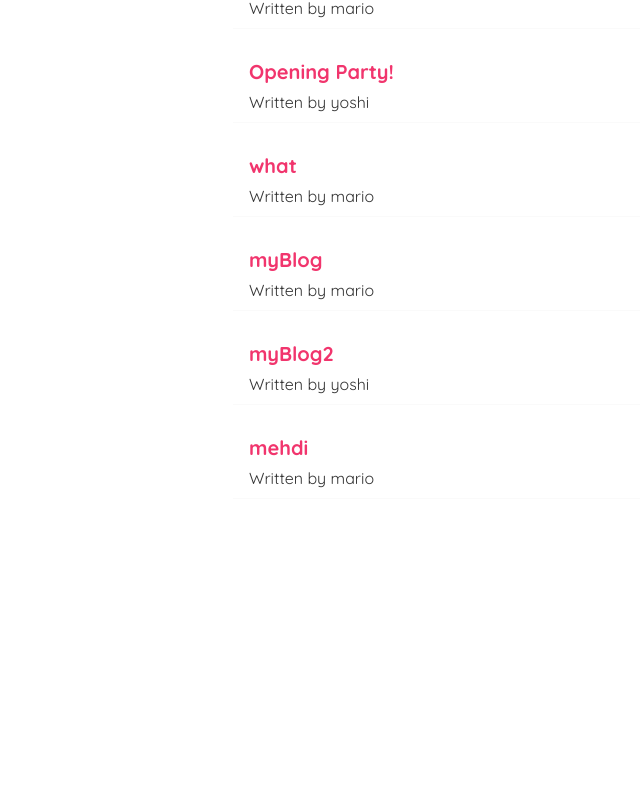
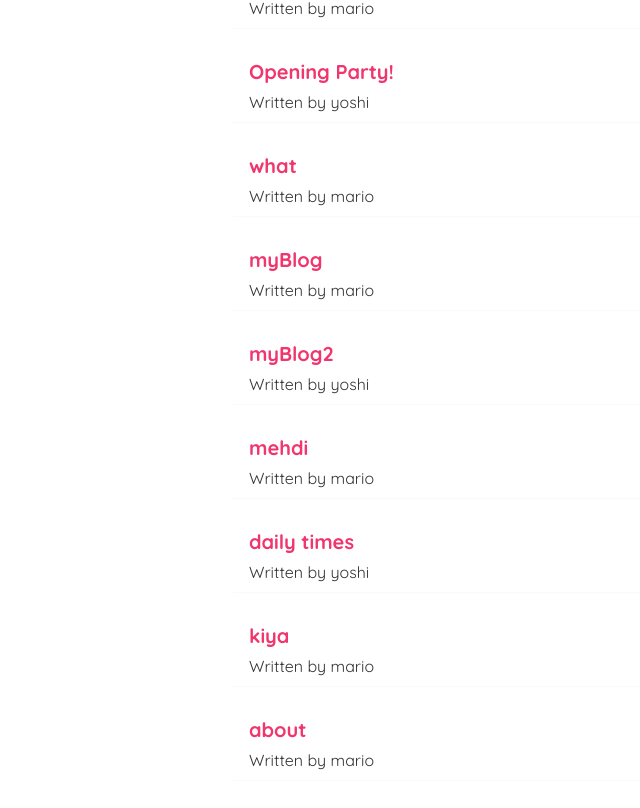
Before and after one commit to kiyarashnd/Blog, a React (Create React App) app: page / in a window 1280 px wide. Shown: the part 266-1074 px from the top of the page, without its empty margins (107-747 px from the left). Before the commit the page ends 845 px from the top, so only its background shows below. Built offline with nearby package versions, Linux system fonts and the light colour scheme; data requests are answered from the project's data file.

Commit message:
Programmatic Redirects review

```diff
--- a/data/db.json
+++ b/data/db.json
@@ -35,6 +35,24 @@
       "body": "ajflksjfj;ajfks",
       "author": "mario",
       "id": 6
+    },
+    {
+      "title": "daily times",
+      "body": "my every day history",
+      "author": "yoshi",
+      "id": 7
+    },
+    {
+      "title": "kiya",
+      "body": "kiya",
+      "author": "mario",
+      "id": 8
+    },
+    {
+      "title": "about",
+      "body": "about something",
+      "author": "mario",
+      "id": 9
     }
   ]
 }
--- a/src/Create.js
+++ b/src/Create.js
@@ -27,7 +27,7 @@ const Create = () => {
             //i go back one through history when user add blogs
             // myHistory.go(-1)
 
-            //when user submit the form the blog is added we then push them to the home page
+            //when user submit the form and the blog is added we then push user to the home page
             myHistory.push('/')
         })
     }
@@ -62,9 +62,9 @@ const Create = () => {
                 {!isPending && <button>Add blog</button>}
                 {isPending && <button disabled>Adding blog...</button>}
 
-                <p>{title}</p>
+                {/* <p>{title}</p>
                 <p>{body}</p>
-                <p>{author}</p>
+                <p>{author}</p> */}
             </form>
         </div>
     );
```
